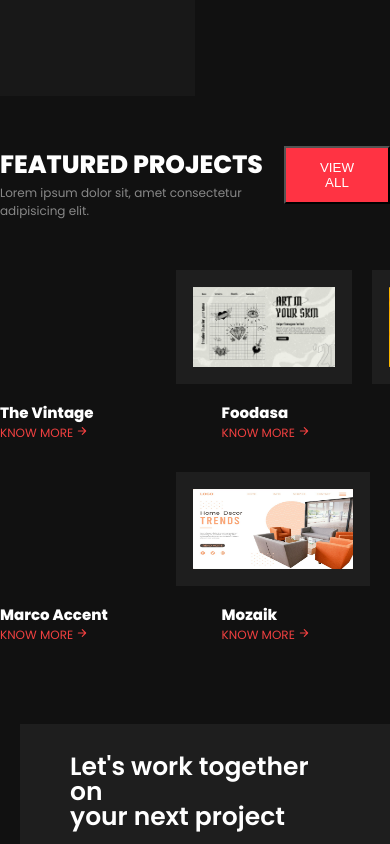
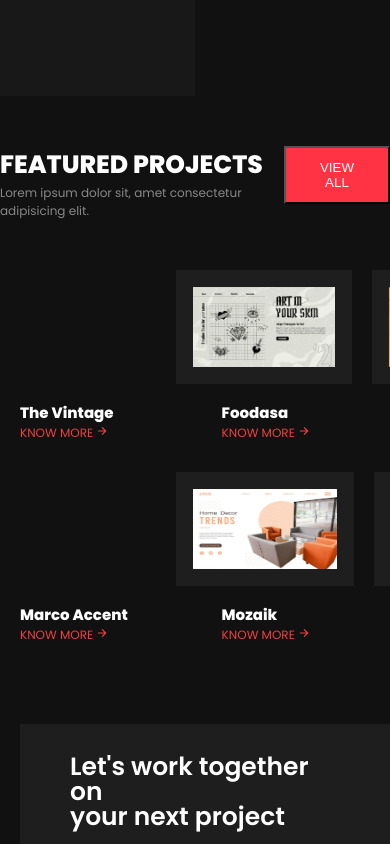
Before and after one commit to syed-ibrahim-shikalgar/Product-design-landingpage, a plain HTML site: page index.html in a window 390 px wide. Shown: the part 2905-3749 px from the top of the page. Drawn offline with nearby package versions, Linux system fonts and the light colour scheme; a web font is replaced by a local one.

Commit message:
made the mobile responsive

```diff
--- a/style.css
+++ b/style.css
@@ -515,7 +515,7 @@ body {
     }
 
     .stats {
-        margin-left: 15rem;
+        margin-left: 12rem;
     }
 
     .years {
@@ -580,7 +580,7 @@ body {
     }
 
     .vintage {
-        margin-left: 0px;
+        margin-left: 20px;
     }
 
     .vintage h2 {
@@ -610,7 +610,7 @@ body {
     .image4 img {
         height: 80px;
         padding: 1rem;
-        width: 10rem;
+        width: 9rem;
     }
 
     .image5 img {
@@ -619,7 +619,7 @@ body {
     }
 
     .marco {
-        margin-left: 0px;
+        margin-left: 20px;
     }
 
     .marco h2 {
```
